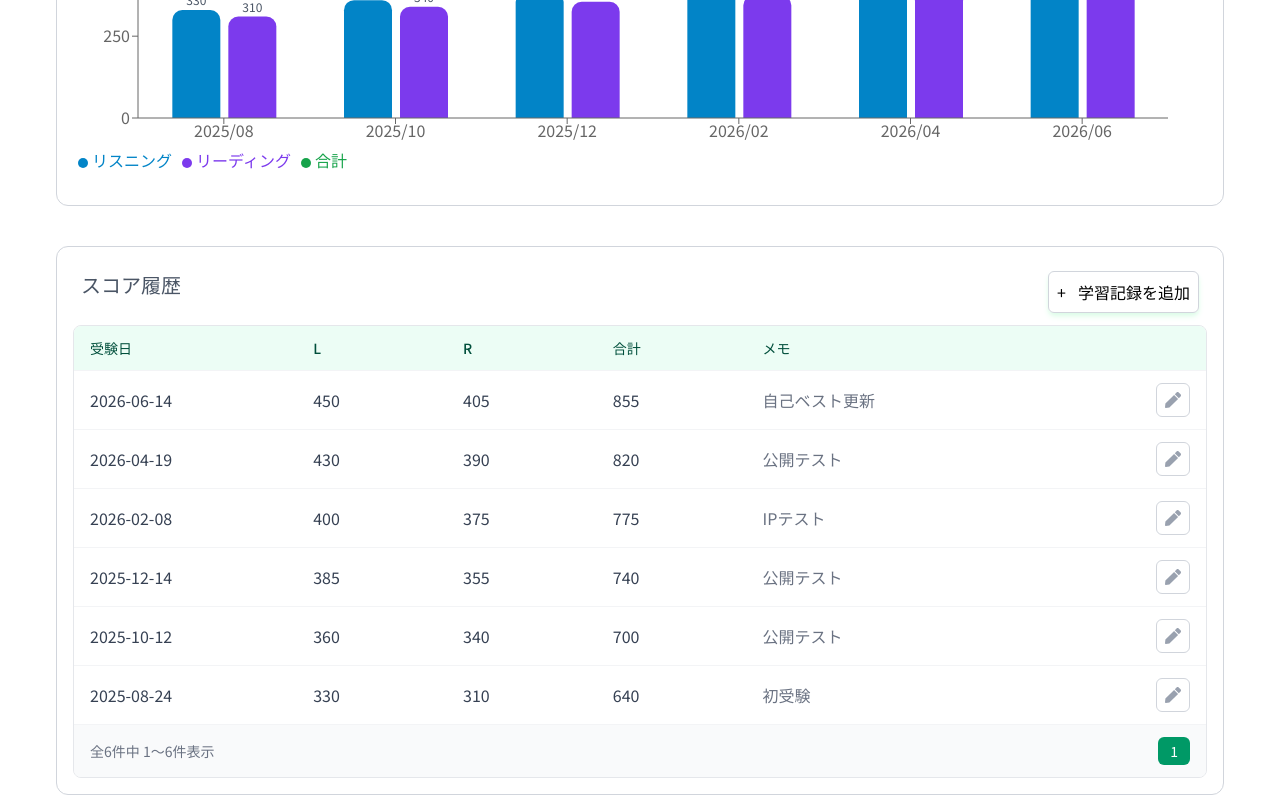
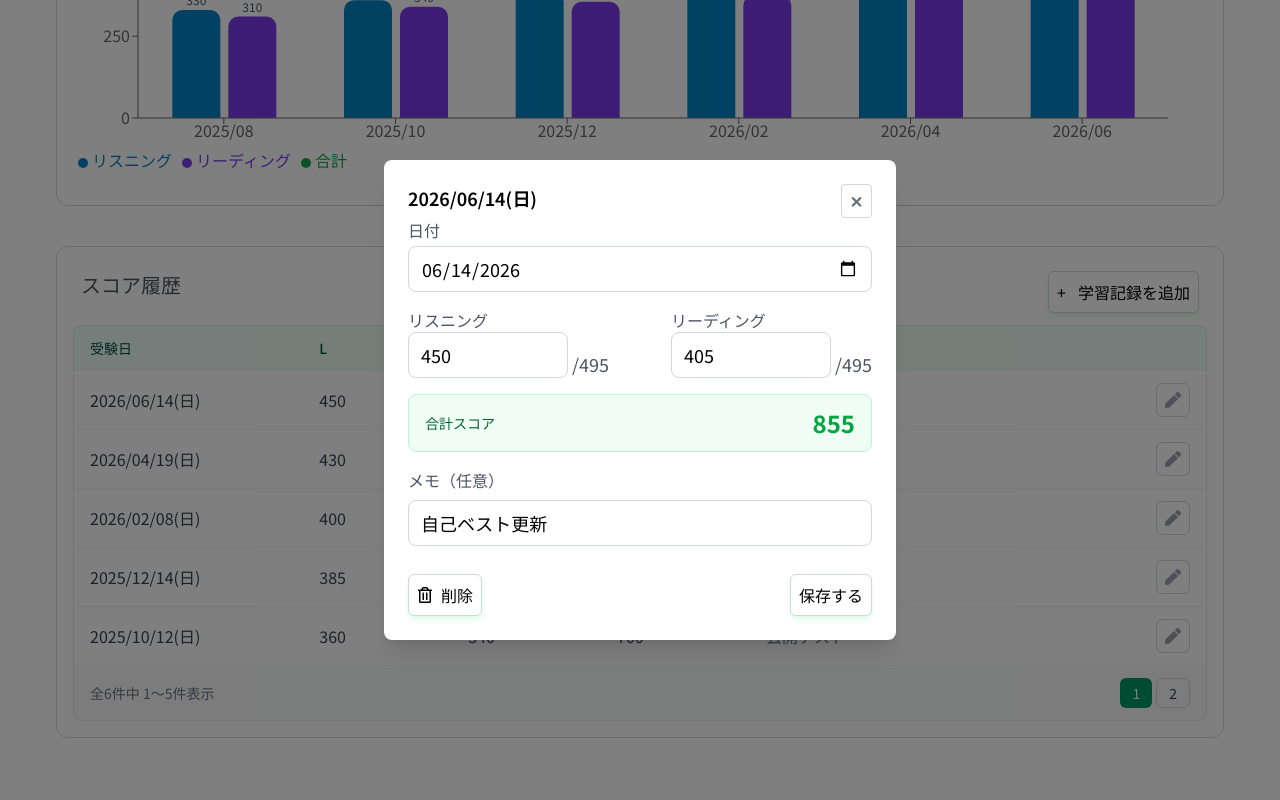
Before and after one commit to k-tomida/toeic-tracker, a React (Vite) app in the folder frontend/: page /scores in a window 1280 px wide. Both pictures are taken after a click on the button 1173 px from the left and 1227 px from the top of the page. Shown: the part 827-1627 px from the top of the page. Built offline with nearby package versions, Linux system fonts and the light colour scheme.

Commit message:
feat: スコア履歴にUI実装とポップアップ追加

```diff
--- a/frontend/src/components/score/ScoreTable.tsx
+++ b/frontend/src/components/score/ScoreTable.tsx
@@ -5,12 +5,22 @@ import { sortScoreByNewest } from "../../utils/sortTableByOrder"
 import { calcTotalScore } from "../../utils/calcScore";
 import { useState } from "react";
 import { getPageNumbers } from "../../utils/getPageNumbers";
+import { formatDateSlash } from "../../utils/formatDate";
+import type { scoreType } from "../../types/scoreType";
+import { ScorePopUp } from "../../modules/ScorePopUp";
 
-const ITEMS_PER_PAGE = 10
+const ITEMS_PER_PAGE = 5;
 
 export const ScoreTable = () => {
     const [page, setPage] = useState(1);
     const sortScoreData = sortScoreByNewest(dummyScoreData);
+    const [isPopUpOpen, setIsPopUpOpen] = useState(false);
+    const [popUpData, setPopUpData] = useState<scoreType | null>(null);
+
+    const openPopUp = (data: scoreType | null) => {
+        setPopUpData(data);
+        setIsPopUpOpen(true);
+    };
 
     //ページネーション機能
     const startItem = (page - 1) * ITEMS_PER_PAGE + 1;
@@ -22,7 +32,7 @@ export const ScoreTable = () => {
         <div className="bg-white rounded-xl p-4 m-10 border border-gray-300">
             <div className="flex justify-between m-2">
                 <p className="mb-3 text-xl font-medium text-gray-600">スコア履歴</p>
-                <Button onClick={() => alert()}>
+                <Button onClick={() => openPopUp(null)}>
                     <div className="flex items-center gap-3">
                         <span>+</span>
                         <span>学習記録を追加</span>
@@ -47,7 +57,7 @@ export const ScoreTable = () => {
                             <tbody>
                                 {pageTables.map((data) => (
                                     <tr key={data.id} className="hover:bg-emerald-50/50 border-t border-gray-100 transition-colors">
-                                        <td className="py-3 px-4 text-gray-700">{data.examDate}</td>
+                                        <td className="py-3 px-4 text-gray-700">{formatDateSlash(data.examDate)}</td>
                                         <td className="py-3 px-4 text-gray-700">{data.listening}</td>
                                         <td className="py-3 px-4 text-gray-700">{data.reading}</td>
                                         <td className="py-3 px-4 text-gray-700">{calcTotalScore(data.listening, data.reading)}</td>
@@ -55,7 +65,7 @@ export const ScoreTable = () => {
                                         <td className="py-3 px-4">
                                             <button
                                                 className="cursor-pointer text-gray-400 hover:bg-gray-200 p-2 border border-gray-300 rounded-md"
-                                                onClick={() => alert()}>
+                                                onClick={() => openPopUp(data)}>
                                                 <FaPen />
                                             </button>
                                         </td>
@@ -86,6 +96,12 @@ export const ScoreTable = () => {
                         </div>
                     </div>)}
             </div>
+            {isPopUpOpen && (
+                <ScorePopUp
+                    onClose={() => setIsPopUpOpen(false)}
+                    data={popUpData}
+                />
+            )}
         </div >
     )
 }
--- /dev/null
+++ b/frontend/src/modules/ScorePopUp.tsx
@@ -0,0 +1,100 @@
+import { useState } from "react";
+import { formatDateSlash } from "../utils/formatDate";
+import { Button } from "../ui/Button";
+import { FaRegTrashAlt } from "react-icons/fa";
+import type { scoreType } from "../types/scoreType";
+import { calcTotalScore } from "../utils/calcScore";
+
+type Props = {
+    onClose: () => void;
+    data: scoreType | null;
+};
+
+export const ScorePopUp = ({ onClose, data }: Props) => {
+    const [date, setDate] = useState(data?.examDate ?? new Date().toISOString().slice(0, 10));
+    const [listening, setListening] = useState(data?.listening ?? 0);
+    const [reading, setReading] = useState(data?.reading ?? 0);
+    const [memo, setMemo] = useState(data?.memo ?? "");
+
+    return (
+        <div className="fixed inset-0 bg-black/50 flex items-center justify-center z-50">
+            <div className="bg-white rounded-lg shadow-xl p-6 w-full max-w-lg mx-4">
+                <div className="flex justify-between items-start">
+                    {/* タイトルを追加/編集で出し分け */}
+                    <h2 className="text-lg font-semibold">
+                        {data !== null ? formatDateSlash(data.examDate) : "スコアを追加"}
+                    </h2>
+                    <button className="font-semibold text-gray-500 px-2 py-1 border border-gray-300 rounded hover:bg-gray-200" onClick={onClose}>
+                        ✕
+                    </button>
+                </div>
+                {/* 日付 */}
+                <div>
+                    <h2 className="text-gray-600 mb-1">日付</h2>
+                    <input
+                        type="date"
+                        value={date}
+                        onChange={(e) => setDate(e.target.value)}
+                        className="border border-gray-300 rounded-lg px-3 py-2 text-lg w-full"
+                    />
+                </div>
+                {/* リスニングとリーディング*/}
+                <div className="flex justify-between my-4">
+                    <div>
+                        <h2 className="text-gray-600">リスニング</h2>
+                        <div className="flex items-end gap-1">
+                            <input
+                                type="number"
+                                value={listening}
+                                min={0}
+                                max={495}
+                                onChange={(e) => setListening(parseInt(e.target.value))}
+                                className="border border-gray-300 rounded-lg px-3 py-2 text-lg w-40"
+                            />
+                            <span className="text-gray-600 text-lg">/495</span>
+                        </div>
+                    </div>
+                    <div>
+                        <h2 className="text-gray-600">リーディング</h2>
+                        <div className="flex items-end gap-1">
+                            <input
+                                type="number"
+                                value={reading}
+                                onChange={(e) => setReading(parseInt(e.target.value))}
+                                className="border border-gray-300 rounded-lg px-3 py-2 text-lg w-40"
+                            />
+                            <span className="text-gray-600 text-lg">/495</span>
+                        </div>
+                    </div>
+                </div>
+                {/* 合計 */}
+                <div className="bg-green-50 border border-green-200 rounded-lg px-4 py-3 flex justify-between items-center">
+                    <span className="text-sm text-green-800">合計スコア</span>
+                    <span className="text-2xl font-bold text-green-600">
+                        {calcTotalScore(listening, reading)}
+                    </span>
+                </div>
+                {/* メモ*/}
+                <div className="my-4">
+                    <h2 className="text-gray-600 mb-2">メモ（任意）</h2>
+                    <input
+                        type="text"
+                        value={memo}
+                        onChange={(e) => setMemo(e.target.value)}
+                        className="border border-gray-300 rounded-lg px-3 py-2 text-lg w-full"
+                    />
+                </div>
+                {/* 削除ボタンは編集時のみ表示 */}
+                <div className="flex justify-between mt-7">
+                    {data !== null ?
+                        (<Button onClick={onClose}>
+                            <span className="flex gap-2 items-center">
+                                <FaRegTrashAlt /> 削除
+                            </span>
+                        </Button>) : (<div />)}
+                    <Button onClick={onClose}>保存する</Button>
+                </div>
+            </div>
+        </div>
+    );
+};
--- a/frontend/src/modules/StudyPopUp.tsx
+++ b/frontend/src/modules/StudyPopUp.tsx
@@ -7,7 +7,7 @@ import type { categoryType } from "../types/categoryType";
 
 type Props = {
     onClose: () => void;
-    data: tableType | null; // null = 新規追加
+    data: tableType | null;
 };
 
 const tagStyles: Record<string, string> = {
@@ -27,7 +27,7 @@ const categoryLabelMap: Record<string, string> = {
 const allCategories: categoryType[] = ["mockExam", "listening", "vocabulary", "grammar"];
 
 export const StudyPopUp = ({ onClose, data }: Props) => {
-    const [date, setDate] = useState(data?.date ?? "");
+    const [date, setDate] = useState(data?.date ?? new Date().toISOString().slice(0, 10));
     const [duration, setDuration] = useState(data?.duration ?? 0);
     const [category, setCategory] = useState(data?.category ?? []);
     const [memo, setMemo] = useState(data?.memo ?? "");
@@ -56,9 +56,9 @@ export const StudyPopUp = ({ onClose, data }: Props) => {
                         <h2 className="text-gray-600 mb-1">日付</h2>
                         <input
                             type="date"
-                            value={data !== null ? date : new Date().toISOString().slice(0, 10)}
+                            value={date}
                             onChange={(e) => setDate(e.target.value)}
-                            className="border border-gray-300 rounded-lg px-3 py-2 text-sm w-56"
+                            className="border border-gray-300 rounded-lg px-3 py-2 text-lg w-56"
                         />
                     </div>
                     <div>
@@ -67,7 +67,7 @@ export const StudyPopUp = ({ onClose, data }: Props) => {
                             type="number"
                             value={duration}
                             onChange={(e) => setDuration(parseInt(e.target.value))}
-                            className="border border-gray-300 rounded-lg px-3 py-2 text-sm w-56"
+                            className="border border-gray-300 rounded-lg px-3 py-2 text-lg w-56"
                         />
                     </div>
                 </div>
@@ -79,7 +79,7 @@ export const StudyPopUp = ({ onClose, data }: Props) => {
                             <button
                                 key={c}
                                 onClick={() => toggleCategory(c)}
-                                className={`text-sm px-2 py-0.5 rounded-full font-medium hover:bg-gray-200
+                                className={`text-lg px-2 py-0.5 rounded-full font-medium hover:bg-gray-200
                                     ${category.includes(c) ? tagStyles[c] : "bg-gray-100 text-gray-400"}`}
                             >
                                 {categoryLabelMap[c]}
@@ -94,7 +94,7 @@ export const StudyPopUp = ({ onClose, data }: Props) => {
                         type="text"
                         value={memo}
                         onChange={(e) => setMemo(e.target.value)}
-                        className="border border-gray-300 rounded-lg px-3 py-2 text-sm w-full"
+                        className="border border-gray-300 rounded-lg px-3 py-2 text-lg w-full"
                     />
                 </div>
                 {/* 削除ボタンは編集時のみ表示 */}
--- a/frontend/src/utils/calcScore.ts
+++ b/frontend/src/utils/calcScore.ts
@@ -2,7 +2,7 @@ import { dummyScoreData } from "../data/dummyScoreData";
 import { formatDateSlash } from "./formatDate";
 
 export const calcTotalScore = (listening: number, reading: number): number => {
-    return listening + reading;
+    return (isNaN(listening) ? 0 : listening) + (isNaN(reading) ? 0 : reading);
 };
 
 export const calcScoreByNumber = (selectNumber: number): number => {
--- a/frontend/src/utils/formatDate.ts
+++ b/frontend/src/utils/formatDate.ts
@@ -8,7 +8,11 @@ export const formatDate = (date: string): string => {
 }
 
 export const formatDateSlash = (date: string): string => {
-    return date.replaceAll("-", "/");
+    const parsedDate = new Date(date);
+    const dateParts = date.split("-");
+    const dayOfWeekIndex = parsedDate.getDay();
+    const dayNames = ["日", "月", "火", "水", "木", "金", "土"];
+    return `${dateParts[0]}/${dateParts[1]}/${dateParts[2]}(${dayNames[dayOfWeekIndex]})`;
 }
 
 export const formatDateSlashAndRemoveDay = (date: string): string => {
```
